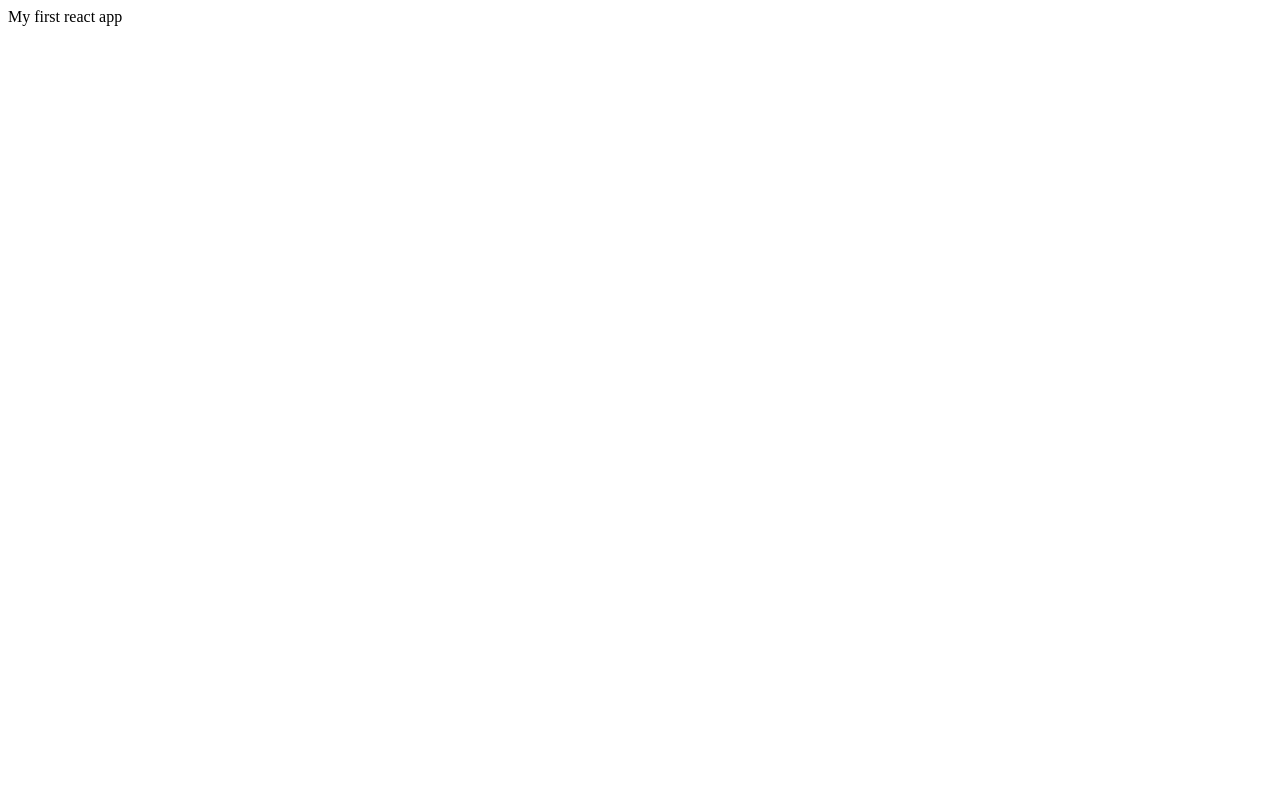
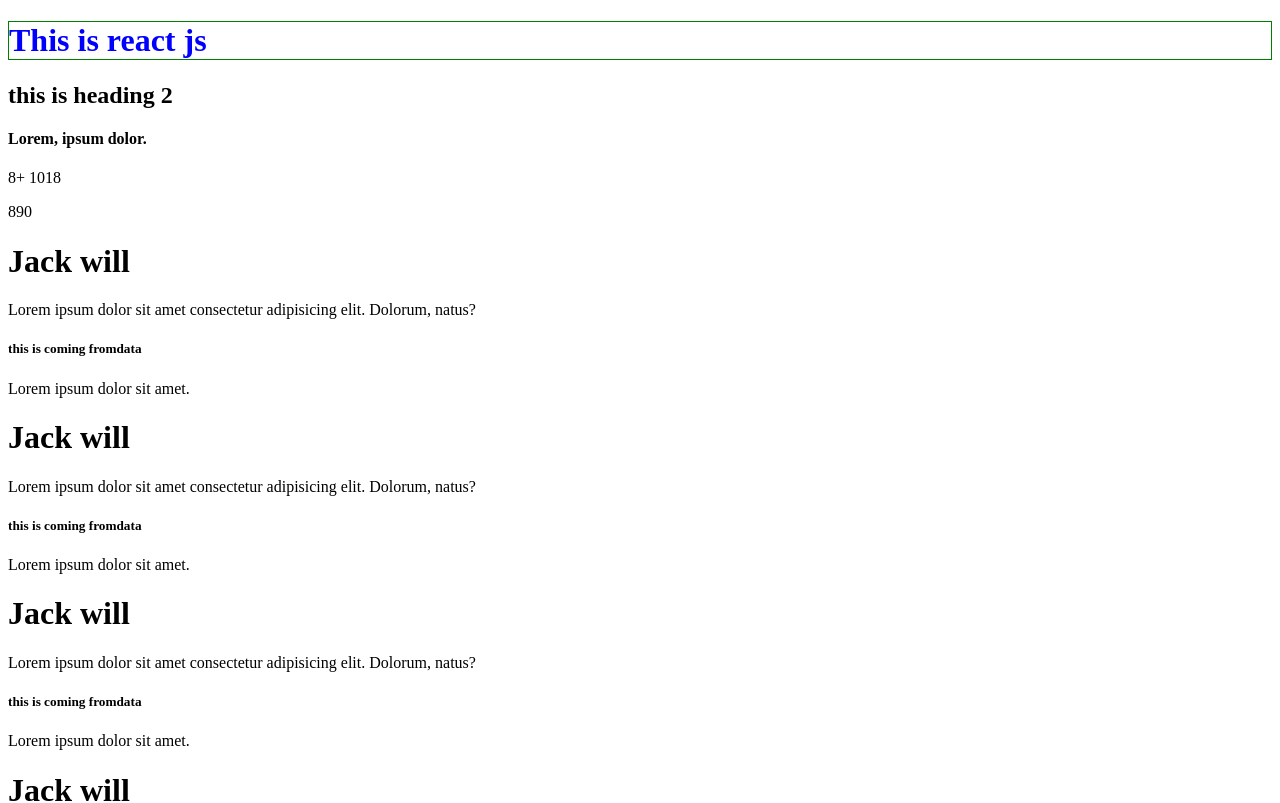
Before and after one commit to jagadeeshjse/create-first-react-app, a React (Create React App) app: page / in a window 1280 px wide. Shown: the top 803 px of the page. Built offline with nearby package versions, Linux system fonts and the light colour scheme.

Commit message:
Jsx and components

```diff
--- /dev/null
+++ b/src/App.css
@@ -0,0 +1,3 @@
+.head {
+    border: 1px solid green;
+}
--- a/src/App.js
+++ b/src/App.js
@@ -1,5 +1,28 @@
-function App() {
-  return <div>My first react app</div>;
-}
+import Name from './Name';
+import Data from './Data';
+import './App.css';
 
+const App = () => {
+  const styled = {
+    color: 'blue',
+  };
+  return (
+    <>
+      <h1 style={styled} className="head">
+        This is react js
+      </h1>
+      <h2>this is heading 2</h2>
+      <div>
+        <h4>Lorem, ipsum dolor.</h4>
+        <p>8+ 10{8 + 10}</p>
+        {89 * 10}
+      </div>
+      <Name />
+      <Name />
+      <Name />
+      <Name />
+      <Data />
+    </>
+  );
+};
 export default App;
--- /dev/null
+++ b/src/Data.js
@@ -0,0 +1,10 @@
+const Data = () => {
+  return (
+    <>
+      <h5>this is coming fromdata</h5>
+      <p>Lorem ipsum dolor sit amet.</p>
+    </>
+  );
+};
+
+export default Data;
--- /dev/null
+++ b/src/Name.js
@@ -0,0 +1,14 @@
+import Data from './Data';
+const Name = () => {
+  return (
+    <>
+      <h1>Jack will</h1>
+      <p>
+        Lorem ipsum dolor sit amet consectetur adipisicing elit. Dolorum, natus?
+      </p>
+      <Data />
+    </>
+  );
+};
+
+export default Name;
--- /dev/null
+++ b/src/function.js
@@ -0,0 +1,3 @@
+export function Add() {}
+
+export function Sub() {}
```
